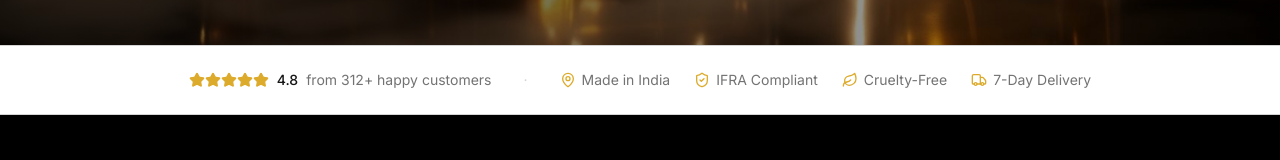
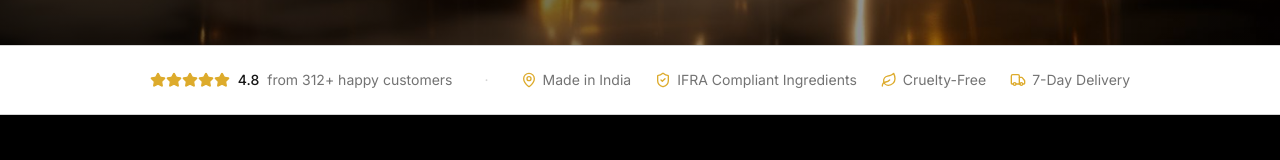
Before and after one commit to bazukiparfum-web/fragrance-muse-ai-11284e90, a React (Vite) app: page / in a window 1280 px wide. Shown: the part 755-915 px from the top of the page. Built offline with nearby package versions, Linux system fonts and the light colour scheme; no server answers; the database is empty; the HTML template or start-up script is replaced by a standard one; what @lovable.dev/cloud-auth-js would draw is missing.

Commit message:
Changes
Co-authored-by: bazukiparfum-web <227047434+bazukiparfum-web@users.noreply.github.com>

```diff
--- a/src/components/TrustStrip.tsx
+++ b/src/components/TrustStrip.tsx
@@ -26,7 +26,7 @@ const TrustStrip = () => {
             </div>
             <div className="flex items-center gap-1.5">
               <ShieldCheck className="h-4 w-4 text-luxury-gold" />
-              <span>IFRA Compliant</span>
+              <span>IFRA Compliant Ingredients</span>
             </div>
             <div className="flex items-center gap-1.5">
               <Leaf className="h-4 w-4 text-luxury-gold" />
```
